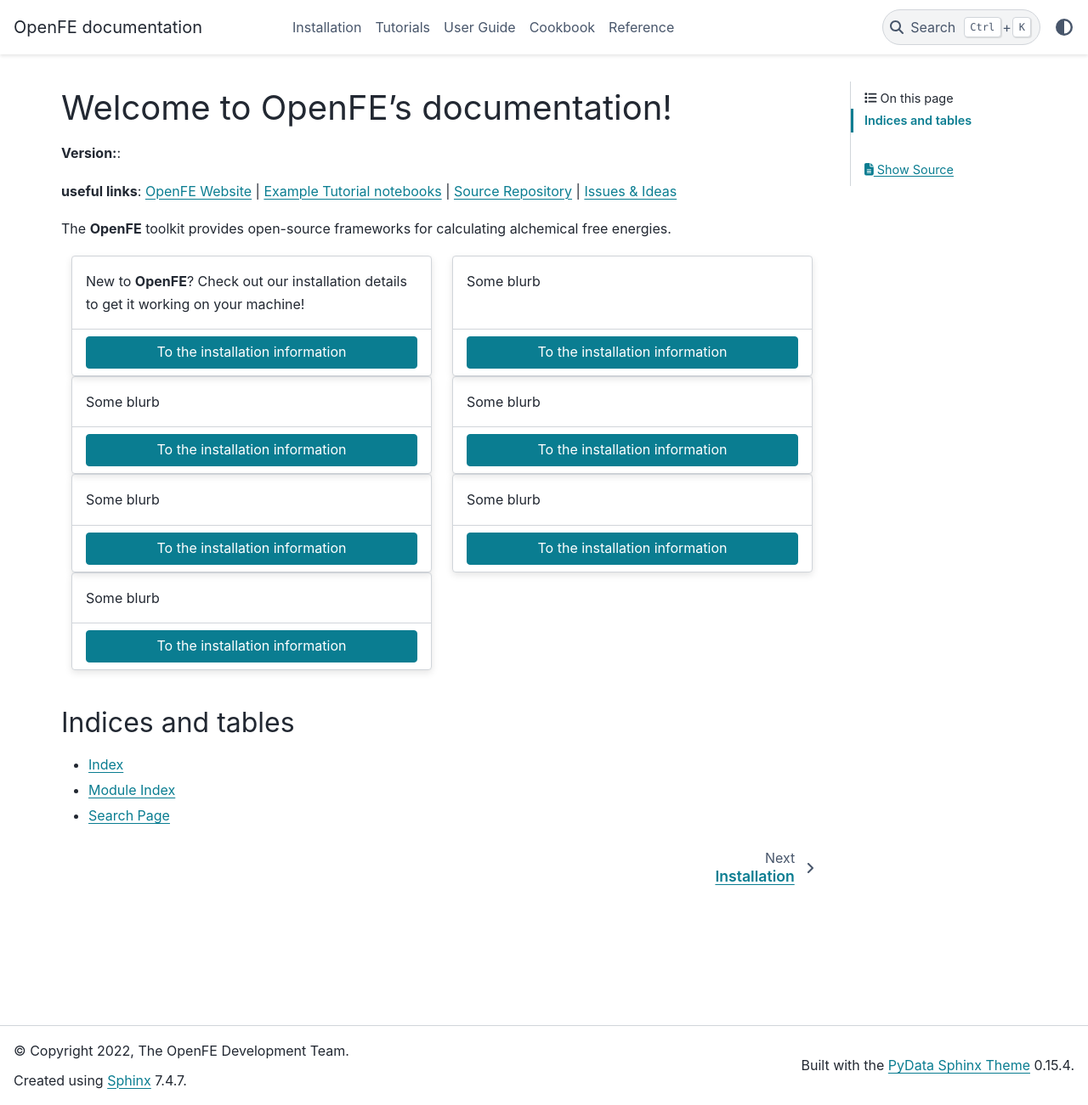
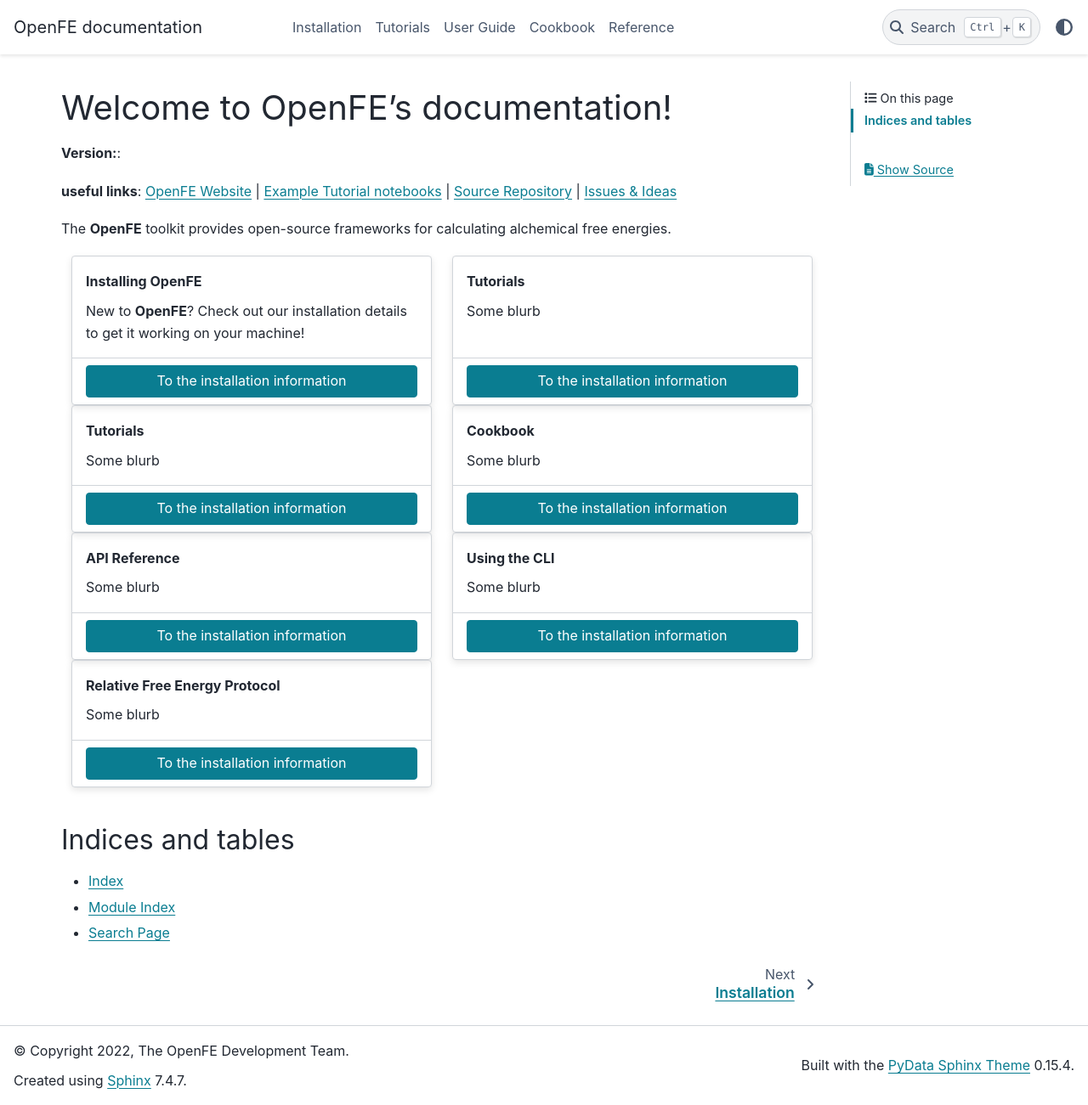
Before and after one commit to OpenFreeEnergy/openfe, a Sphinx documentation site: the page built from docs/index.rst, in a window 1280 px wide and 1301 px high. Shown: the whole window at 85% size. Built offline with Sphinx 7.4.7 and the PyData theme 0.15.4, drawn with Linux system fonts in a browser that asks for light colours.

Commit message:
Switch to pydata example style

```diff
--- a/docs/index.rst
+++ b/docs/index.rst
@@ -18,10 +18,7 @@
 
 .. grid:: 2
 
-    .. grid-item-card::
-
-        Installing OpenFE
-        -----------------
+    .. grid-item-card:: Installing OpenFE
 
         New to **OpenFE**? Check out our installation details to get it working on your machine!
 
@@ -34,10 +31,7 @@
 
             To the installation information
 
-    .. grid-item-card::
-
-        Tutorials
-        ---------
+    .. grid-item-card:: Tutorials
 
         Some blurb
 
@@ -50,10 +44,7 @@
 
             To the installation information
 
-    .. grid-item-card::
-
-        Tutorials
-        ---------
+    .. grid-item-card:: Tutorials
 
         Some blurb
 
@@ -66,10 +57,7 @@
 
             To the installation information
 
-    .. grid-item-card::
-
-        Cookbook
-        --------
+    .. grid-item-card:: Cookbook
 
         Some blurb
 
@@ -82,10 +70,7 @@
 
             To the installation information
 
-    .. grid-item-card::
-
-        API Reference
-        -------------
+    .. grid-item-card:: API Reference
 
         Some blurb
 
@@ -98,10 +83,7 @@
 
             To the installation information
 
-    .. grid-item-card::
-
-        Using the CLI
-        -------------
+    .. grid-item-card:: Using the CLI
 
         Some blurb
 
@@ -114,10 +96,7 @@
 
             To the installation information
 
-    .. grid-item-card::
-
-        Relative Free Energy Protocol
-        -----------------------------
+    .. grid-item-card:: Relative Free Energy Protocol
 
         Some blurb
 
```
